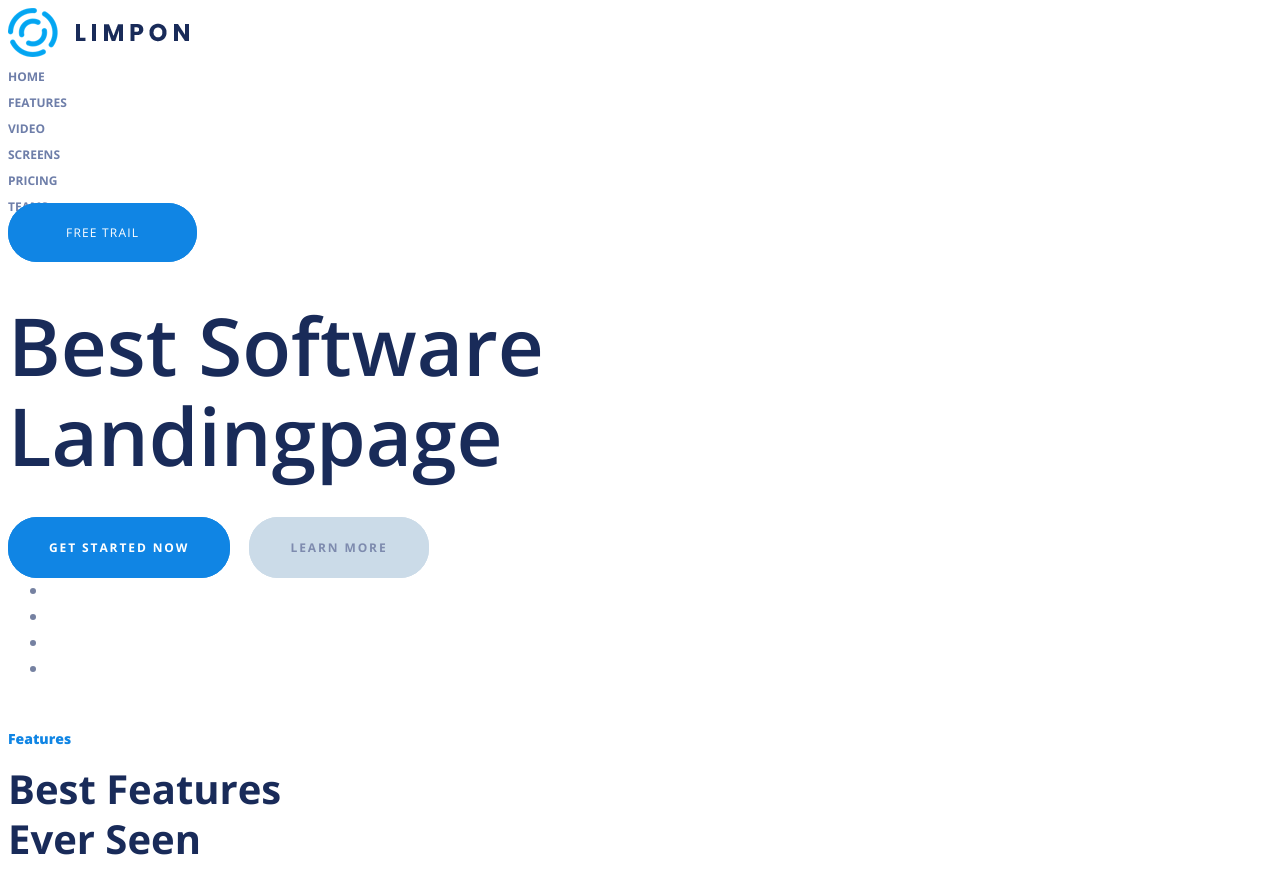
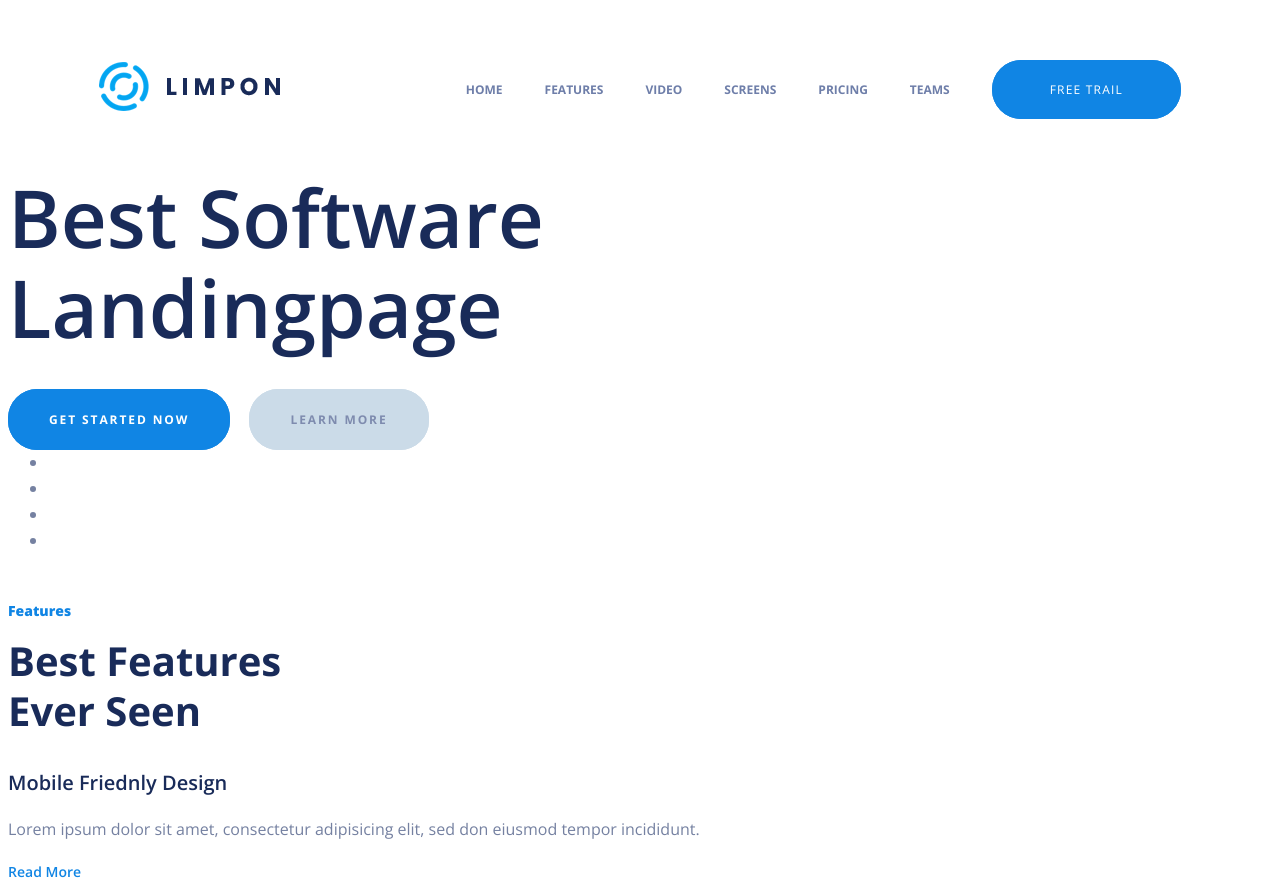
Before and after one commit to sergeysolodun02/Limpon, a plain HTML site: page index.html in a window 1280 px wide. Shown: the top 884 px of the page. Drawn offline with nearby package versions, Linux system fonts and the light colour scheme.

Commit message:
header nav style

```diff
--- a/css/style.css
+++ b/css/style.css
@@ -16,6 +16,20 @@ h1 {
 	color: #192b59;
 }
 
+.header {
+	width: 100%;
+	max-width: 1112px;
+	margin: 0 auto;
+	padding-left: 15px;
+	padding-right: 15px;
+	padding-top: 54px;
+	display: flex;
+	justify-content: space-between;
+	align-items: center;
+	box-sizing: border-box;
+
+}
+
 .nav {
 	font-size: 12px;
 	font-weight: 700;
@@ -24,8 +38,14 @@ h1 {
 	list-style-type: none;
 	margin: 0;
 	padding: 0;
+	display: flex;
+	justify-content: flex-start;
+}
 
+.nav li {
+	margin-left: 42px;
 }
+
 
 .btn-primery {
 	color: #fff;
```
